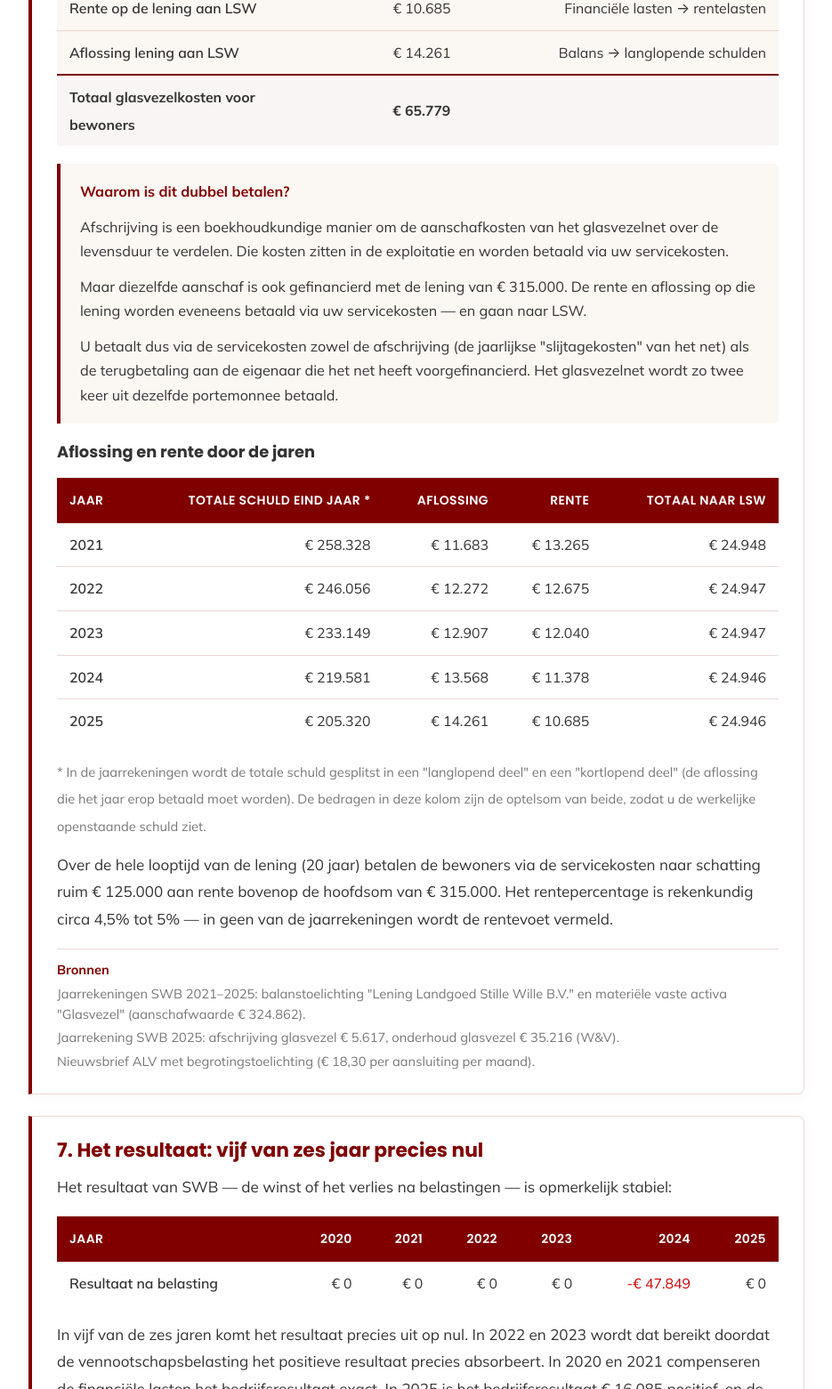
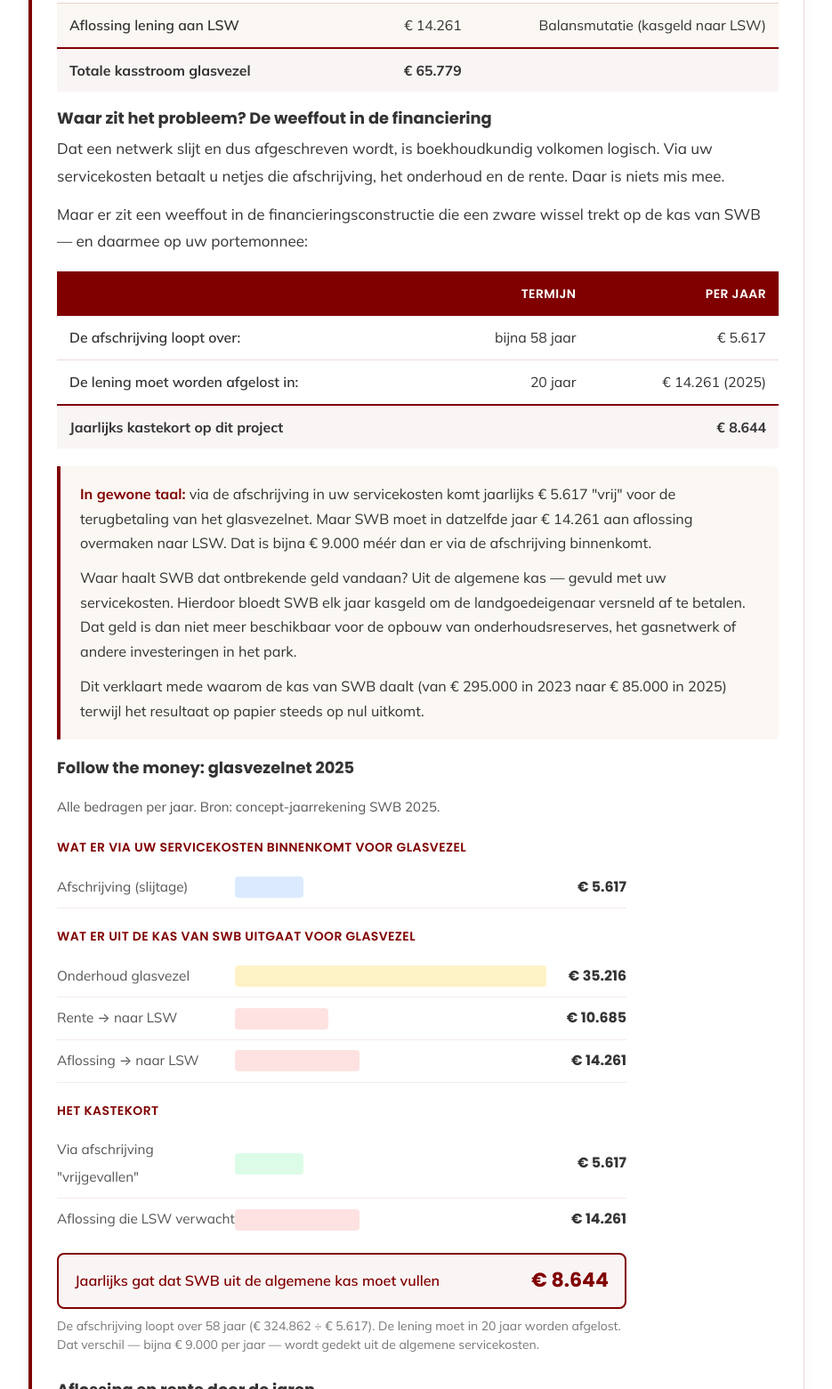
Before and after one commit to antonnoe/gasdossier-stillewille, a plain HTML site: page financieel-overzicht.html in a window 1280 px wide. Shown: the part 8200-9761 px from the top of the page at 89% size, without its empty margins (172-1107 px from the left). Drawn offline with Linux system fonts and the light colour scheme.

Commit message:
Update financing section for clarity and accuracy

```diff
--- a/financieel-overzicht.html
+++ b/financieel-overzicht.html
@@ -248,8 +248,8 @@
 
   <!-- BLOK 6: LENING EN GLASVEZEL -->
   <section class="section">
-    <h2>6. De lening en het glasvezelnet — u betaalt twee keer</h2>
-    <p>SWB heeft een lening lopen bij LSW van oorspronkelijk € 315.000. Het is een 20-jarige lening met 240 maandtermijnen. Eind 2025 zijn er 112 termijnen afgelost; er staat dan nog € 190.918 open. In de jaarrekeningen wordt nergens in één zin uitgelegd waarvoor deze lening is aangegaan. Maar de balans geeft het antwoord.</p>
+    <h2>6. De financiering van het glasvezelnet — de kasstroom onder druk</h2>
+    <p>SWB heeft een lening lopen bij LSW van oorspronkelijk € 315.000. Het is een 20-jarige lening met 240 maandtermijnen. Eind 2025 zijn er 112 termijnen afgelost; er staat dan nog ruim € 205.000 open. In de jaarrekeningen wordt nergens in één zin uitgelegd waarvoor deze lening is aangegaan. Maar de balans geeft het antwoord.</p>
 
     <h3>De twee bedragen die bij elkaar horen</h3>
     <table class="data-table">
@@ -260,29 +260,90 @@
       </tbody>
     </table>
 
-    <p>Het verschil is € 9.862 — vermoedelijk een eigen inleg of opstartkosten. De conclusie ligt voor de hand: LSW heeft de aanleg van het glasvezelnetwerk op het landgoed voorgefinancierd via een lening aan SWB. SWB lost die lening in 20 jaar af aan LSW, inclusief rente. En het geld om dat te betalen komt uit uw servicekosten.</p>
+    <p>Het verschil is € 9.862 — vermoedelijk een eigen inleg of opstartkosten. LSW heeft de aanleg van het glasvezelnetwerk voorgefinancierd via een lening aan SWB. SWB lost die lening in 20 jaar af aan LSW, inclusief rente. Het geld om dat te betalen komt uit uw servicekosten.</p>
 
-    <p>In een nieuwsbrief met toelichting op de begroting wordt dit ook bevestigd: "Als we alle kosten n.a.v. dit glasvezelnet zouden doorbelasten, komt dit neer op een bedrag van € 18,30 per aansluiting per maand. Dit bedrag komt uit de exploitatie en betaalt u via de servicekosten."</p>
+    <p>In een nieuwsbrief met toelichting op de begroting wordt dit bevestigd: "Als we alle kosten n.a.v. dit glasvezelnet zouden doorbelasten, komt dit neer op een bedrag van € 18,30 per aansluiting per maand. Dit bedrag komt uit de exploitatie en betaalt u via de servicekosten."</p>
 
-    <h3>Wat u jaarlijks betaalt voor het glasvezelnet</h3>
-    <p>Via de servicekosten betaalt u twee keer voor hetzelfde glasvezelnet:</p>
+    <h3>Wat u jaarlijks betaalt voor het glasvezelnet (2025)</h3>
+    <p>Het glasvezelnet brengt vier kostenposten met zich mee. De eerste drie staan in de winst-en-verliesrekening (de exploitatie). De vierde — de aflossing — is een balansmutatie: geen "kosten" op papier, maar wél kasgeld dat SWB aan LSW betaalt.</p>
 
     <table class="data-table">
-      <thead><tr><th>Wat u betaalt</th><th>Per jaar (2025)</th><th>Waar in de boeken</th></tr></thead>
+      <thead><tr><th>Wat u betaalt</th><th>Per jaar (2025)</th><th>Type</th></tr></thead>
       <tbody>
-        <tr><td>Afschrijving glasvezel</td><td>€ 5.617</td><td>Exploitatiekosten → afschrijvingen</td></tr>
-        <tr><td>Onderhoud glasvezel</td><td>€ 35.216</td><td>Exploitatiekosten → onderhoud en parkkosten</td></tr>
-        <tr class="row-highlight"><td>Rente op de lening aan LSW</td><td>€ 10.685</td><td>Financiële lasten → rentelasten</td></tr>
-        <tr class="row-highlight"><td>Aflossing lening aan LSW</td><td>€ 14.261</td><td>Balans → langlopende schulden</td></tr>
-        <tr class="row-total"><td>Totaal glasvezelkosten voor bewoners</td><td>€ 65.779</td><td></td></tr>
+        <tr><td>Afschrijving glasvezel</td><td>€ 5.617</td><td>Exploitatiekosten (W&V)</td></tr>
+        <tr><td>Onderhoud glasvezel</td><td>€ 35.216</td><td>Exploitatiekosten (W&V)</td></tr>
+        <tr><td>Rente op de lening aan LSW</td><td>€ 10.685</td><td>Financiële lasten (W&V)</td></tr>
+        <tr class="row-highlight"><td>Aflossing lening aan LSW</td><td>€ 14.261</td><td>Balansmutatie (kasgeld naar LSW)</td></tr>
+        <tr class="row-total"><td>Totale kasstroom glasvezel</td><td>€ 65.779</td><td></td></tr>
+      </tbody>
+    </table>
+
+    <h3>Waar zit het probleem? De weeffout in de financiering</h3>
+
+    <p>Dat een netwerk slijt en dus afgeschreven wordt, is boekhoudkundig volkomen logisch. Via uw servicekosten betaalt u netjes die afschrijving, het onderhoud en de rente. Daar is niets mis mee.</p>
+
+    <p>Maar er zit een weeffout in de financieringsconstructie die een zware wissel trekt op de kas van SWB — en daarmee op uw portemonnee:</p>
+
+    <table class="data-table">
+      <thead><tr><th></th><th>Termijn</th><th>Per jaar</th></tr></thead>
+      <tbody>
+        <tr><td>De afschrijving loopt over:</td><td>bijna 58 jaar</td><td>€ 5.617</td></tr>
+        <tr><td>De lening moet worden afgelost in:</td><td>20 jaar</td><td>€ 14.261 (2025)</td></tr>
+        <tr class="row-total"><td>Jaarlijks kastekort op dit project</td><td></td><td>€ 8.644</td></tr>
       </tbody>
     </table>
 
     <div class="note">
-      <p><strong>Waarom is dit dubbel betalen?</strong></p>
-      <p>Afschrijving is een boekhoudkundige manier om de aanschafkosten van het glasvezelnet over de levensduur te verdelen. Die kosten zitten in de exploitatie en worden betaald via uw servicekosten.</p>
-      <p>Maar diezelfde aanschaf is ook gefinancierd met de lening van € 315.000. De rente en aflossing op die lening worden eveneens betaald via uw servicekosten — en gaan naar LSW.</p>
-      <p>U betaalt dus via de servicekosten zowel de afschrijving (de jaarlijkse "slijtagekosten" van het net) als de terugbetaling aan de eigenaar die het net heeft voorgefinancierd. Het glasvezelnet wordt zo twee keer uit dezelfde portemonnee betaald.</p>
+      <p><strong>In gewone taal:</strong> via de afschrijving in uw servicekosten komt jaarlijks € 5.617 "vrij" voor de terugbetaling van het glasvezelnet. Maar SWB moet in datzelfde jaar € 14.261 aan aflossing overmaken naar LSW. Dat is bijna € 9.000 méér dan er via de afschrijving binnenkomt.</p>
+      <p>Waar haalt SWB dat ontbrekende geld vandaan? Uit de algemene kas — gevuld met uw servicekosten. Hierdoor bloedt SWB elk jaar kasgeld om de landgoedeigenaar versneld af te betalen. Dat geld is dan niet meer beschikbaar voor de opbouw van onderhoudsreserves, het gasnetwerk of andere investeringen in het park.</p>
+      <p>Dit verklaart mede waarom de kas van SWB daalt (van € 295.000 in 2023 naar € 85.000 in 2025) terwijl het resultaat op papier steeds op nul uitkomt.</p>
+    </div>
+
+    <h3>Follow the money: glasvezelnet 2025</h3>
+    <div style="max-width:640px;margin:18px 0 28px">
+      <p style="font-size:.88em;color:var(--grey-mid);margin:0 0 14px">Alle bedragen per jaar. Bron: concept-jaarrekening SWB 2025.</p>
+
+      <p style="font-size:.82em;font-family:'Poppins',sans-serif;font-weight:600;text-transform:uppercase;letter-spacing:.03em;color:var(--maroon);margin:0 0 6px">Wat er via uw servicekosten binnenkomt voor glasvezel</p>
+      <div style="display:grid;grid-template-columns:200px 1fr 90px;align-items:center;padding:8px 0;border-bottom:1px solid var(--maroon-08)">
+        <span style="font-size:.9em;color:var(--grey-mid)">Afschrijving (slijtage)</span>
+        <div style="height:24px;background:#dbeafe;border-radius:4px;width:22%"></div>
+        <span style="font-size:.93em;font-weight:700;text-align:right;font-family:'Poppins',sans-serif">€ 5.617</span>
+      </div>
+
+      <p style="font-size:.82em;font-family:'Poppins',sans-serif;font-weight:600;text-transform:uppercase;letter-spacing:.03em;color:var(--maroon);margin:16px 0 6px">Wat er uit de kas van SWB uitgaat voor glasvezel</p>
+      <div style="display:grid;grid-template-columns:200px 1fr 90px;align-items:center;padding:8px 0;border-bottom:1px solid var(--maroon-08)">
+        <span style="font-size:.9em;color:var(--grey-mid)">Onderhoud glasvezel</span>
+        <div style="height:24px;background:#fef3c7;border-radius:4px;width:100%"></div>
+        <span style="font-size:.93em;font-weight:700;text-align:right;font-family:'Poppins',sans-serif">€ 35.216</span>
+      </div>
+      <div style="display:grid;grid-template-columns:200px 1fr 90px;align-items:center;padding:8px 0;border-bottom:1px solid var(--maroon-08)">
+        <span style="font-size:.9em;color:var(--grey-mid)">Rente → naar LSW</span>
+        <div style="height:24px;background:#fee2e2;border-radius:4px;width:30%"></div>
+        <span style="font-size:.93em;font-weight:700;text-align:right;font-family:'Poppins',sans-serif">€ 10.685</span>
+      </div>
+      <div style="display:grid;grid-template-columns:200px 1fr 90px;align-items:center;padding:8px 0;border-bottom:1px solid var(--maroon-08)">
+        <span style="font-size:.9em;color:var(--grey-mid)">Aflossing → naar LSW</span>
+        <div style="height:24px;background:#fee2e2;border-radius:4px;width:40%"></div>
+        <span style="font-size:.93em;font-weight:700;text-align:right;font-family:'Poppins',sans-serif">€ 14.261</span>
+      </div>
+
+      <p style="font-size:.82em;font-family:'Poppins',sans-serif;font-weight:600;text-transform:uppercase;letter-spacing:.03em;color:var(--maroon);margin:16px 0 6px">Het kastekort</p>
+      <div style="display:grid;grid-template-columns:200px 1fr 90px;align-items:center;padding:8px 0;border-bottom:1px solid var(--maroon-08)">
+        <span style="font-size:.9em;color:var(--grey-mid)">Via afschrijving "vrijgevallen"</span>
+        <div style="height:24px;background:#dcfce7;border-radius:4px;width:22%"></div>
+        <span style="font-size:.93em;font-weight:700;text-align:right;font-family:'Poppins',sans-serif">€ 5.617</span>
+      </div>
+      <div style="display:grid;grid-template-columns:200px 1fr 90px;align-items:center;padding:8px 0">
+        <span style="font-size:.9em;color:var(--grey-mid)">Aflossing die LSW verwacht</span>
+        <div style="height:24px;background:#fee2e2;border-radius:4px;width:40%"></div>
+        <span style="font-size:.93em;font-weight:700;text-align:right;font-family:'Poppins',sans-serif">€ 14.261</span>
+      </div>
+
+      <div style="background:var(--maroon-04);border:2px solid var(--maroon);border-radius:8px;padding:14px 18px;margin:14px 0 0;display:flex;justify-content:space-between;align-items:center">
+        <span style="font-size:.95em;font-weight:600;color:var(--maroon)">Jaarlijks gat dat SWB uit de algemene kas moet vullen</span>
+        <span style="font-size:1.3em;font-weight:700;font-family:'Poppins',sans-serif;color:var(--maroon)">€ 8.644</span>
+      </div>
+      <p style="font-size:.82em;color:var(--grey-soft);margin:8px 0 0;line-height:1.55em">De afschrijving loopt over 58 jaar (€ 324.862 ÷ € 5.617). De lening moet in 20 jaar worden afgelost. Dat verschil — bijna € 9.000 per jaar — wordt gedekt uit de algemene servicekosten.</p>
     </div>
 
     <h3>Aflossing en rente door de jaren</h3>
@@ -296,11 +357,11 @@
         <tr><td>2025</td><td>€ 205.320</td><td>€ 14.261</td><td>€ 10.685</td><td>€ 24.946</td></tr>
       </tbody>
     </table>
-    <p style="font-size:.86em;color:var(--grey-soft);margin-top:8px">* In de jaarrekeningen wordt de totale schuld gesplitst in een "langlopend deel" en een "kortlopend deel" (de aflossing die het jaar erop betaald moet worden). De bedragen in deze kolom zijn de optelsom van beide, zodat u de werkelijke openstaande schuld ziet.</p>
+    <p style="font-size:.86em;color:var(--grey-soft);margin-top:8px">* In de jaarrekeningen wordt de totale schuld gesplitst in een "langlopend deel" en een "kortlopend deel" (de aflossing die het jaar erop betaald moet worden). De bedragen in deze kolom zijn de optelsom van beide.</p>
 
     <p>Over de hele looptijd van de lening (20 jaar) betalen de bewoners via de servicekosten naar schatting ruim € 125.000 aan rente bovenop de hoofdsom van € 315.000. Het rentepercentage is rekenkundig circa 4,5% tot 5% — in geen van de jaarrekeningen wordt de rentevoet vermeld.</p>
 
-    <div class="sources"><strong>Bronnen</strong><span>Jaarrekeningen SWB 2021–2025: balanstoelichting "Lening Landgoed Stille Wille B.V." en materiële vaste activa "Glasvezel" (aanschafwaarde € 324.862).</span><span>Jaarrekening SWB 2025: afschrijving glasvezel € 5.617, onderhoud glasvezel € 35.216 (W&V).</span><span>Nieuwsbrief ALV met begrotingstoelichting (€ 18,30 per aansluiting per maand).</span></div>
+    <div class="sources"><strong>Bronnen</strong><span>Jaarrekeningen SWB 2021–2025: balanstoelichting "Lening Landgoed Stille Wille B.V." en materiële vaste activa "Glasvezel" (aanschafwaarde € 324.862, afschrijving kabels 0%, afschrijving kasten 10%).</span><span>Jaarrekening SWB 2025: afschrijving glasvezel € 5.617, onderhoud glasvezel € 35.216 (W&V).</span><span>Nieuwsbrief ALV met begrotingstoelichting (€ 18,30 per aansluiting per maand).</span></div>
   </section>
 
 
@@ -336,8 +397,6 @@
       <li>"Ten tijde van het samenstellen van de jaarrekening 2025 was de jaarrekening 2024 nog niet definitief vastgesteld." (jaarrekening 2025, p.3)</li>
     </ul>
 
-    <p>Daarnaast staan er in het concept 2025 handgeschreven aantekeningen in de kantlijn, vermoedelijk van een bestuurslid of de landgoedmanager. Bij de vaststelling van de jaarrekening staat: "Is ie nu vastgesteld of niet..?" Bij de huurpost staat: "Tijd voor een betere formulering?"</p>
-
     <div class="note"><strong>Wat betekent dit?</strong> De cijfers die u als bewoner voorgelegd krijgt, zijn nog niet definitief vastgesteld, niet volledig gecontroleerd, en bevatten aannames. Bewoner Ger Dragstra (huisnummer 239) heeft in zijn notitie van mei 2026 gevraagd om een onafhankelijke registeraccountant de jaarrekeningen 2023, 2024 en 2025 te laten controleren. Dit is ook mogelijk op grond van artikel 5.5 van de Exploitatieovereenkomst.</div>
 
     <div class="sources"><strong>Bronnen</strong><span>Concept-jaarrekeningen SWB 2024 (d.d. 29-12-2025) en 2025 (d.d. 10-03-2026), samenstellingsverklaringen en paragraaf "Algemeen".</span><span>Notitie Ger Dragstra, mei 2026, "Naar aanleiding van de agenda ALV juni 2026".</span></div>
```
